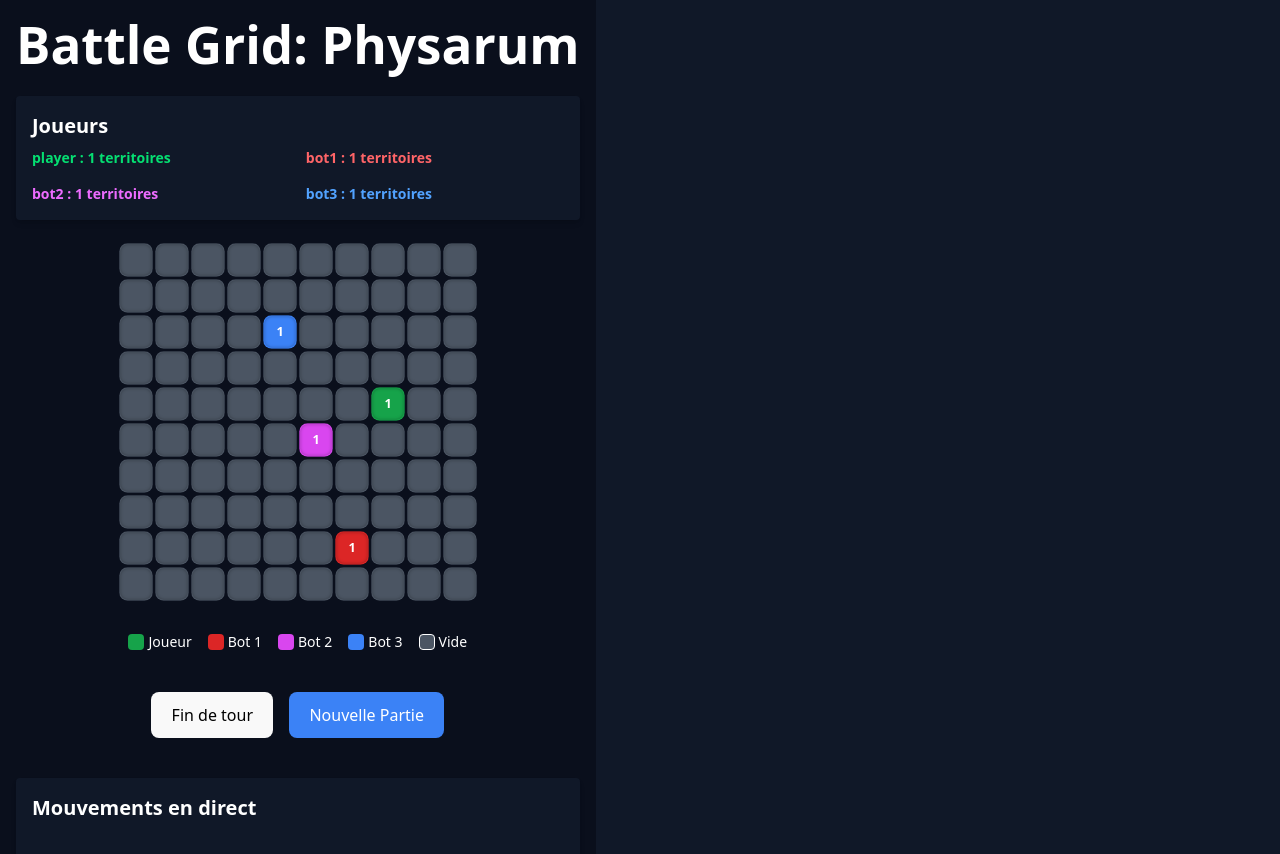
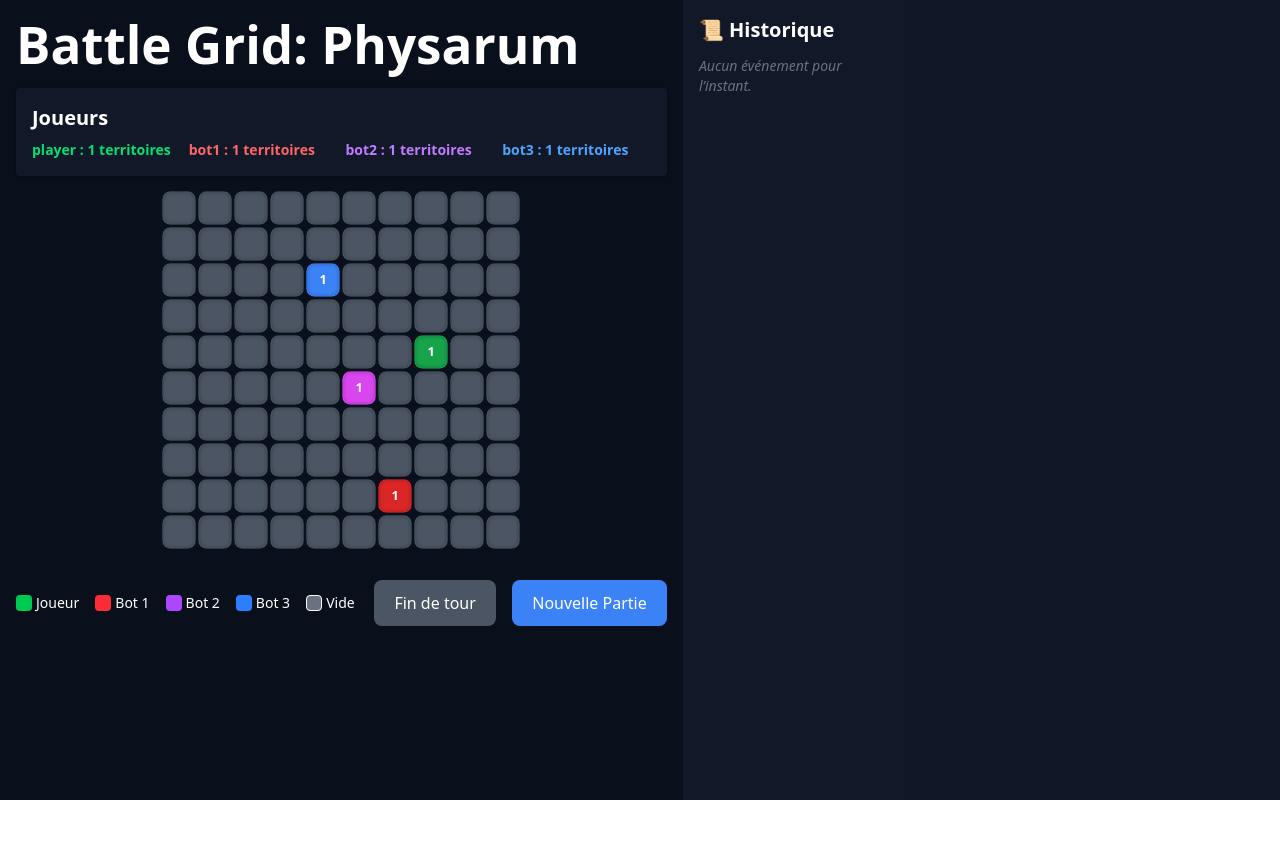
Before and after one commit to Erwan1202/Physarum, a React (Vite) app: page / in a window 1280 px wide. Shown: the top 854 px of the page. After the commit the page ends 800 px from the top, so only its background shows below. Built offline with nearby package versions, Linux system fonts and the light colour scheme.

Commit message:
Refactor App component layout and improve color text mapping for players

```diff
--- a/src/App.jsx
+++ b/src/App.jsx
@@ -10,7 +10,7 @@ function App() {
     endTurn,
     resetGame,
     winner,
-    log = [], // historique des actions avec fallback par défaut
+    log,
   } = useGameStore()
 
   const currentPlayer = players[currentPlayerIndex]
@@ -21,83 +21,96 @@ function App() {
     }
   }
 
-  const getColorText = (owner) => {
-    switch (owner) {
-      case "player":
-        return "text-green-400"
-      case "bot1":
-        return "text-red-400"
-      case "bot2":
-        return "text-fuchsia-400"
-      case "bot3":
-        return "text-blue-400"
-      default:
-        return "text-white"
-    }
+  const countOwnedCells = (playerId) => {
+    return map.flat().filter(cell => cell.owner === playerId).length
   }
 
-  const countOwnedCells = (playerId) => {
-    return map.flat().filter((cell) => cell.owner === playerId).length
+  const getColorText = (id) => {
+    return {
+      player: "text-green-400",
+      bot1: "text-red-400",
+      bot2: "text-purple-400",
+      bot3: "text-blue-400",
+    }[id] || "text-white"
   }
 
   return (
-    <div className="min-h-screen bg-[#0a0f1c] text-white flex flex-col items-center justify-center gap-6 p-4">
+    <div className="min-h-screen bg-[#0a0f1c] text-white flex flex-col lg:flex-row">
+
+      {/* Colonne gauche = Jeu */}
+      <div className="flex flex-col gap-4 p-4 w-full lg:w-3/4">
         <h1 className="text-4xl font-bold">Battle Grid: Physarum</h1>
 
-      {/* Tableau des informations des joueurs */}
-      <div className="w-full max-w-3xl bg-gray-900 p-4 rounded shadow-md">
+        <div className="bg-[#111827] p-4 rounded shadow text-sm">
           <h2 className="text-xl font-semibold mb-2">Joueurs</h2>
-        <div className="grid grid-cols-2 gap-4">
-          {players.map((p) => (
-            <div
-              key={p.id}
-              className={`text-sm font-semibold ${getColorText(p.id)}`}
-            >
+          <div className="grid grid-cols-2 sm:grid-cols-4 gap-2">
+            {players.map(p => (
+              <div key={p.id} className={`${getColorText(p.id)} font-semibold`}>
                 {p.id} : {countOwnedCells(p.id)} territoires
               </div>
             ))}
           </div>
         </div>
 
-      {/* Grille du jeu */}
         <Grid map={map} onCellClick={handleCellClick} />
 
-      {/* Contrôles */}
-      <div className="flex flex-col sm:flex-row gap-4 mt-4">
+        {/* Légende et actions */}
+        <div className="flex flex-col sm:flex-row items-center justify-between gap-4 mt-4">
+          <div className="flex flex-wrap gap-4 text-sm text-white">
+            <span className="flex items-center gap-1">
+              <span className="w-4 h-4 bg-green-500 rounded-sm" /> Joueur
+            </span>
+            <span className="flex items-center gap-1">
+              <span className="w-4 h-4 bg-red-500 rounded-sm" /> Bot 1
+            </span>
+            <span className="flex items-center gap-1">
+              <span className="w-4 h-4 bg-purple-500 rounded-sm" /> Bot 2
+            </span>
+            <span className="flex items-center gap-1">
+              <span className="w-4 h-4 bg-blue-500 rounded-sm" /> Bot 3
+            </span>
+            <span className="flex items-center gap-1">
+              <span className="w-4 h-4 bg-gray-500 border border-white rounded-sm" /> Vide
+            </span>
+          </div>
+
+          <div className="flex gap-4">
             <button
               onClick={endTurn}
-          className="bg-white text-black px-4 py-2 rounded hover:bg-yellow-300 transition font-semibold"
+              className="bg-gray-800 text-white px-4 py-2 rounded hover:bg-gray-700 transition"
             >
               Fin de tour
             </button>
-
             <button
               onClick={resetGame}
-          className="bg-blue-600 px-4 py-2 rounded text-white font-semibold hover:bg-blue-700 transition hover:scale-105 active:scale-95"
+              className="bg-blue-600 px-4 py-2 rounded text-white font-semibold hover:bg-blue-700 transition"
             >
               Nouvelle Partie
             </button>
           </div>
-
-      {/* Historique des mouvements */}
-      <div className="w-full max-w-3xl bg-gray-900 p-4 rounded shadow-md mt-4">
-        <h2 className="text-xl font-semibold mb-2">Mouvements en direct</h2>
-        <div className="h-40 overflow-y-auto text-sm font-mono space-y-1">
-          {(log || []).map((entry, index) => (
-            <div key={index} className="text-gray-400">
-              {entry}
-            </div>
-          ))}
-        </div>
         </div>
 
-      {/* Message de victoire */}
         {winner && (
           <div className="text-center mt-6 text-2xl font-bold text-yellow-400 animate-bounce">
             🏆 {winner} a gagné la partie !
           </div>
         )}
       </div>
+
+      {/* Colonne droite = Historique */}
+      <div className="w-full lg:w-1/4 max-h-screen overflow-y-auto bg-[#111827] p-4">
+        <h2 className="text-xl font-bold mb-3">📜 Historique</h2>
+        <div className="flex flex-col gap-1 text-sm">
+          {log.length === 0 ? (
+            <p className="text-gray-500 italic">Aucun événement pour l’instant.</p>
+          ) : (
+            log.slice().reverse().map((entry, i) => (
+              <div key={i} className="text-gray-300">{entry}</div>
+            ))
+          )}
+        </div>
+      </div>
+    </div>
   )
 }
 
--- a/src/components/Grid.jsx
+++ b/src/components/Grid.jsx
@@ -45,28 +45,7 @@ const Grid = ({ map, onCellClick }) => {
         )}
       </div>
 
-      <div className="flex flex-wrap justify-center gap-4 text-sm text-white mt-4">
-        <span className="flex items-center gap-1">
-          <span className="w-4 h-4 bg-green-600 rounded-sm inline-block" />
-          Joueur
-        </span>
-        <span className="flex items-center gap-1">
-          <span className="w-4 h-4 bg-red-600 rounded-sm inline-block" />
-          Bot 1
-        </span>
-        <span className="flex items-center gap-1">
-          <span className="w-4 h-4 bg-fuchsia-600 rounded-sm inline-block" />
-          Bot 2
-        </span>
-        <span className="flex items-center gap-1">
-          <span className="w-4 h-4 bg-blue-600 rounded-sm inline-block" />
-          Bot 3
-        </span>
-        <span className="flex items-center gap-1">
-          <span className="w-4 h-4 bg-gray-800 border border-white rounded-sm inline-block" />
-          Vide
-        </span>
-      </div>
+
     </div>
   )
 }
```
Lines whose indentation alone changed are shown as unchanged.
